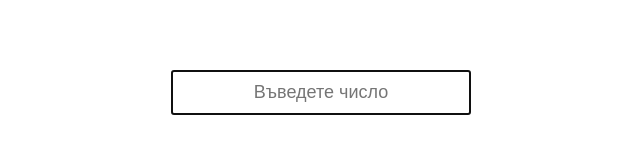
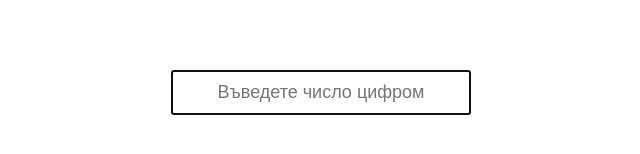
Before and after one commit to vidul-nikolaev-petrov/nums2wordsBG, a website: page index.html in a window 1280 px wide. Shown: the part 122-276 px from the top of the page, without its empty margins (319-959 px from the left). Drawn offline with Linux system fonts and the light colour scheme.

Commit message:
html label change

```diff
--- a/index.html
+++ b/index.html
@@ -64,7 +64,7 @@
     </head>
     <body>
         <div id="container">
-            <input type="number" placeholder="Въведете число" id="input" onkeyup="outputNumber()" />
+            <input type="number" placeholder="Въведете число цифром" id="input" onkeyup="outputNumber()" />
         </div>
         <p id="output" class="transition"></p>
         <script>
```
